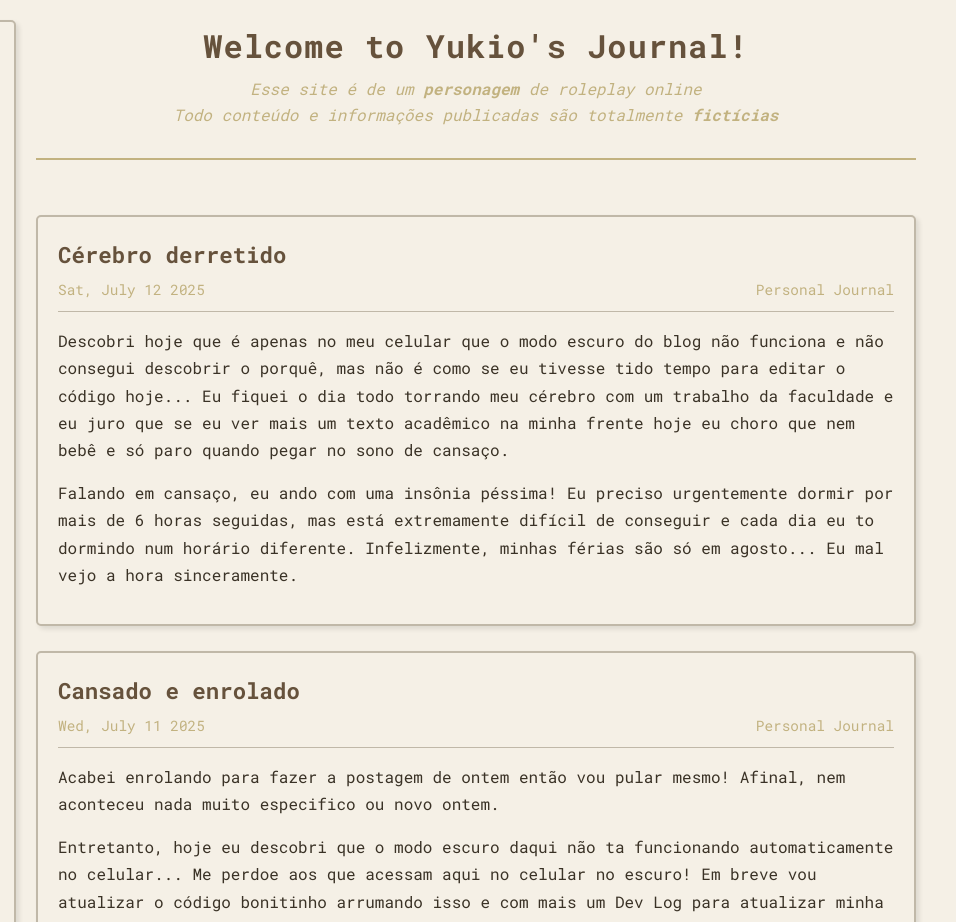
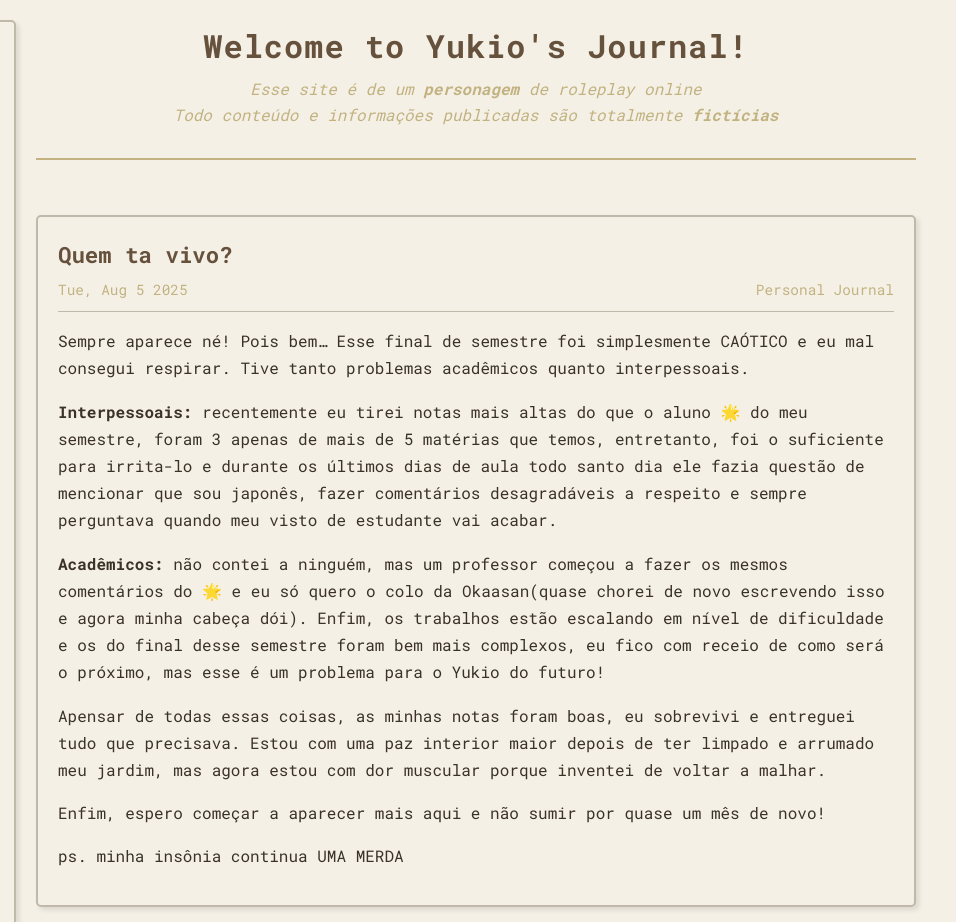
Before and after one commit to yukiosjournal/yukiosjournal.github.io, a plain HTML site: page index.html in a window 1280 px wide. Shown: the top 922 px of the page, 324-1280 px from the left. Drawn offline with Linux system fonts and the light colour scheme.

Commit message:
Update index.html

```diff
--- a/index.html
+++ b/index.html
@@ -90,7 +90,25 @@
                 <p class="blog-subtitle">Esse site é de um <b>personagem</b> de roleplay online <br> Todo conteúdo e informações publicadas são totalmente <b>fictícias</b></p>
             </header>
 
-                        <article class="blog-post">
+            <article class="blog-post">
+                <header class="post-header">
+                    <h2>Quem ta vivo?</h2>
+                    <div class="post-meta">
+                        <span class="post-date">Tue, Aug 5 2025</span>
+                        <span class="post-category">Personal Journal</span>
+                    </div>
+                </header>
+                <div class="post-content">
+                    <p>Sempre aparece né! Pois bem… Esse final de semestre foi simplesmente CAÓTICO e eu mal consegui respirar. Tive tanto problemas acadêmicos quanto interpessoais.</p>
+                    <p><b>Interpessoais:</b> recentemente eu tirei notas mais altas do que o aluno 🌟 do meu semestre, foram 3 apenas de mais de 5 matérias que temos, entretanto, foi o suficiente para irrita-lo e durante os últimos dias de aula todo santo dia ele fazia questão de mencionar que sou japonês, fazer comentários desagradáveis a respeito e sempre perguntava quando meu visto de estudante vai acabar.</p>
+                    <p><b>Acadêmicos:</b> não contei a ninguém, mas um professor começou a fazer os mesmos comentários do 🌟 e eu só quero o colo da Okaasan(quase chorei de novo escrevendo isso e agora minha cabeça dói). Enfim, os trabalhos estão escalando em nível de dificuldade e os do final desse semestre foram bem mais complexos, eu fico com receio de como será o próximo, mas esse é um problema para o Yukio do futuro!</p>
+                    <p>Apensar de todas essas coisas, as minhas notas foram boas, eu sobrevivi e entreguei tudo que precisava. Estou com uma paz interior maior depois de ter limpado e arrumado meu jardim, mas agora estou com dor muscular porque inventei de voltar a malhar.</p>
+                    <p>Enfim, espero começar a aparecer mais aqui e não sumir por quase um mês de novo!</p>
+                    <p>ps. minha insônia continua UMA MERDA</p>
+                </div>
+            </article>
+
+            <article class="blog-post">
                 <header class="post-header">
                     <h2>Cérebro derretido</h2>
                     <div class="post-meta">
@@ -143,13 +161,14 @@
                 <header class="post-header">
                   <h2>Shhh</h2>
                     <div class="post-meta">
-                        <span class="post-date">Wed, July 9 2025 - <i>Edited Sat, July 12 2025</i></span>
+                        <span class="post-date">Wed, July 9 2025 - <i>Edited Sat, July 12 2025</i> - <i>Last edited Tue, Aug 5 2025</i></span>
                         <span class="post-category">Autocritica</span>
                     </div>
                 </header>
                 <div class="post-content">
                     <p>Essa parte é só para me autocriticar a respeito de me apegar muito fácil as pessoas e agora estou aqui sentindo falta dele, mas fazer o que... Eu só espero que ele esteja bem.</p>
                     <p>Eu sei que é errado criar expectativas de que ele apareça hoje ou amanhã, mas uma boa parte de mim acredita que ele só não vai aparecer mais. Enfim, só queria registrar que sinto sua falta para não te encher mais de mensagens do que eu já mandei sem querer, ****-chan<3</p>
+                    <p>É melhor esquecer.</p>
                 </div>
             </article>
         </main>
```
